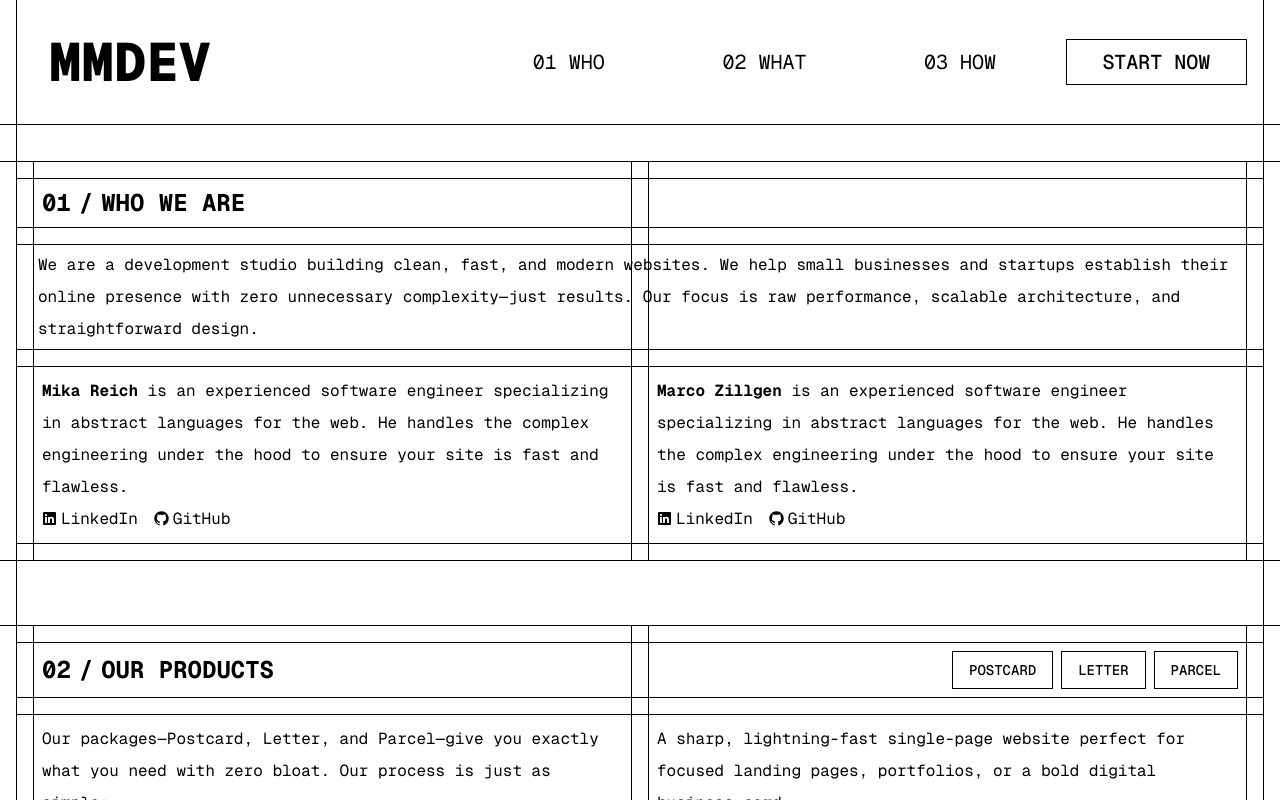
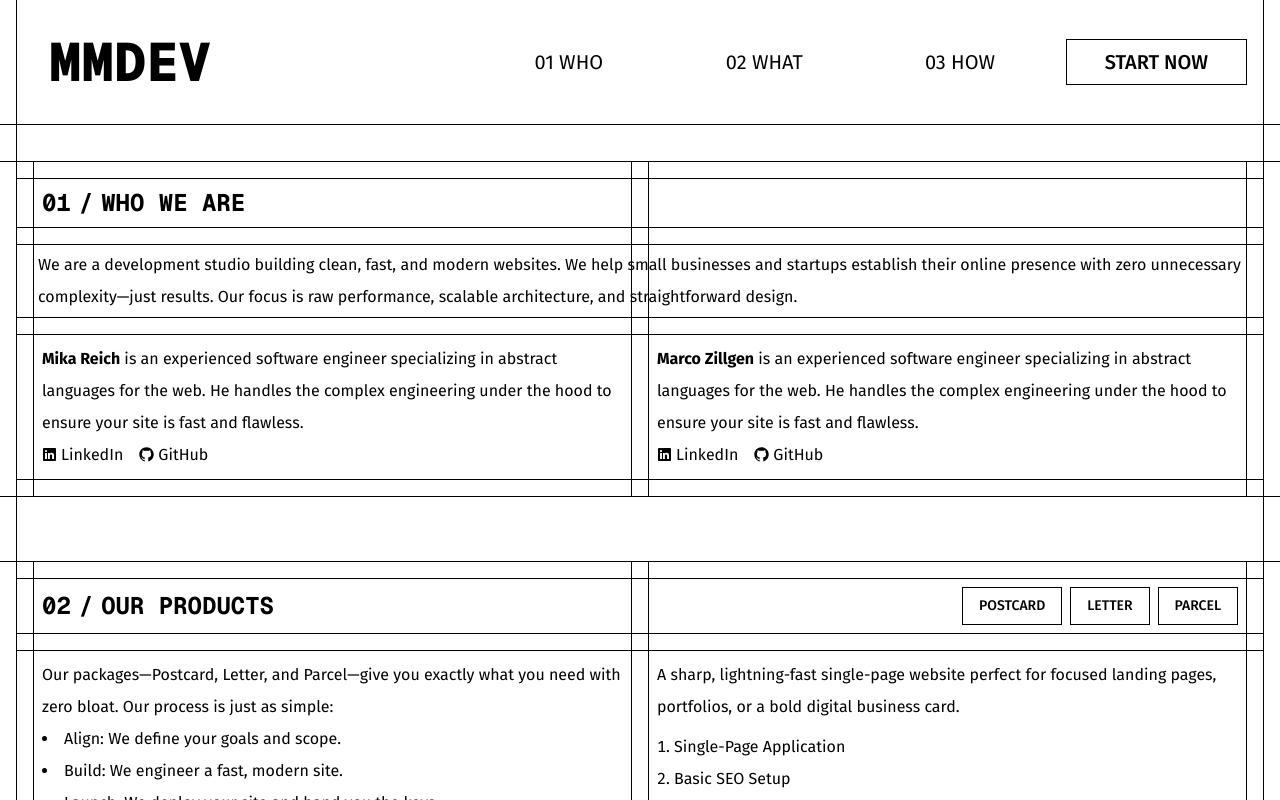
Before and after one commit to mikareich/mmdev-brand, a Next.js app: page / in a window 1280 px wide. Shown: the top 800 px of the page. Built offline with nearby package versions, Linux system fonts and the light colour scheme.

Commit message:
style(font): update `--font-body`

```diff
--- a/src/app/globals.css
+++ b/src/app/globals.css
@@ -15,7 +15,9 @@ html {
 
   --color-theme-text-subtle: var(--color-taupe-400);
   --color-theme-text: var(--color-taupe-500);
-  --font-mono: var(--font-geist-mono);
+  --color-theme-destructive: var(--color-red-500);
+  --font-heading: var(--font-geist-mono);
+  --font-body: var(--font-fira-sans);
 }
 
 @utility text-action {
--- a/src/app/layout.tsx
+++ b/src/app/layout.tsx
@@ -1,7 +1,13 @@
 import type { Metadata } from "next";
-import { Geist_Mono } from "next/font/google";
+import { Fira_Sans, Geist_Mono } from "next/font/google";
 import "./globals.css";
 import Header from "~/components/Header";
+
+const firaSans = Fira_Sans({
+  variable: "--font-fira-sans",
+  subsets: ["latin"],
+  weight: ["100", "200", "300", "400", "500", "600", "700", "800"],
+});
 
 const geistMono = Geist_Mono({
   variable: "--font-geist-mono",
@@ -19,8 +25,11 @@ export default function RootLayout({
   children: React.ReactNode;
 }>) {
   return (
-    <html lang="en" className={`bg-theme-background ${geistMono.variable}`}>
-      <body className="antialiased font-mono overflow-x-hidden min-h-screen leading-loose text-theme-text">
+    <html
+      lang="en"
+      className={`bg-theme-background ${geistMono.variable} ${firaSans.variable}`}
+    >
+      <body className="antialiased font-body overflow-x-hidden min-h-screen leading-loose text-theme-text">
         <Header />
         <main
           id="main"
--- a/src/components/Header.tsx
+++ b/src/components/Header.tsx
@@ -126,7 +126,7 @@ export default function Header() {
             <Button
               onClick={scrollTop}
               variant="ghost"
-              className="header-title font-extrabold text-taupe-600"
+              className="header-title font-heading font-extrabold text-taupe-600"
             >
               MMDEV
             </Button>
--- a/src/components/Section.tsx
+++ b/src/components/Section.tsx
@@ -37,7 +37,7 @@ export default function Section({
           className="col-span-full p-1 sm:p-2 leading-none border-theme-border-subtle"
         >
           <div className={cn(hasActions && "grid grid-cols-2 items-center")}>
-            <h2 className="flex gap-2 font-bold text-2xl">
+            <h2 className="flex gap-2 font-bold text-2xl font-heading">
               <span className="text-theme-text-subtle">{zeroPad(level)}</span>
               <span className="text-theme-text-subtle">/</span>
               <span className="text-theme-text uppercase">{title}</span>
```
